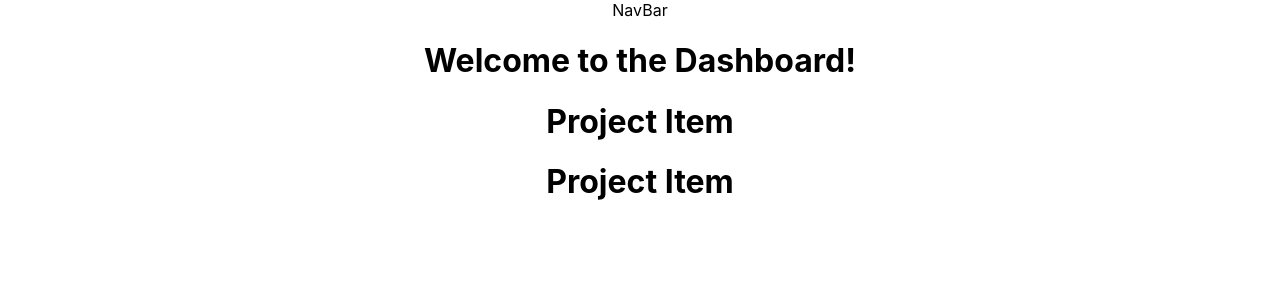
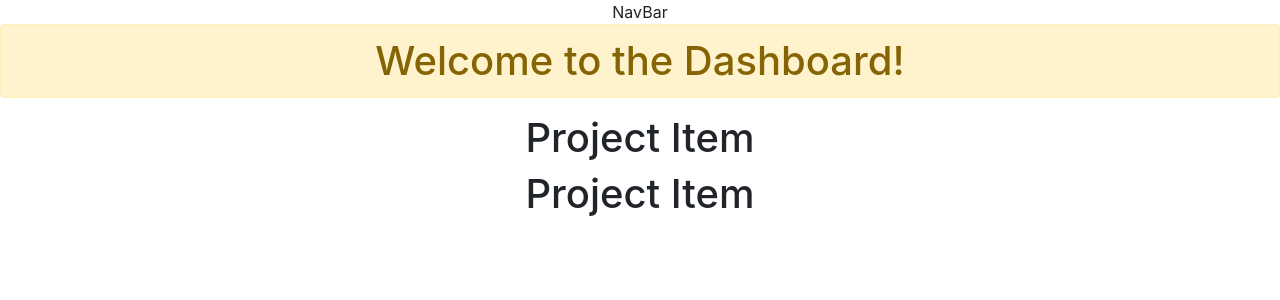
Before and after one commit to lunizzodessa/ppmtool, a React (Create React App) app in the folder ppmtool-react-client/: page / in a window 1280 px wide. Shown: the top 300 px of the page. Built offline with nearby package versions, Linux system fonts and the light colour scheme.

Commit message:
Branch14

```diff
--- a/ppmtool-react-client/package.json
+++ b/ppmtool-react-client/package.json
@@ -6,6 +6,7 @@
     "@testing-library/jest-dom": "^5.17.0",
     "@testing-library/react": "^13.4.0",
     "@testing-library/user-event": "^13.5.0",
+    "bootstrap": "^4.1.3",
     "react": "^18.3.1",
     "react-dom": "^18.3.1",
     "react-scripts": "5.0.1",
--- a/ppmtool-react-client/src/App.js
+++ b/ppmtool-react-client/src/App.js
@@ -1,6 +1,7 @@
 import './App.css';
 import Dasboard from './component/Dasboard';
 import Header from './component/Layout/Header';
+import 'bootstrap/dist/css/bootstrap.min.css';
 
 function App() {
   return (
--- a/ppmtool-react-client/src/component/Dasboard.js
+++ b/ppmtool-react-client/src/component/Dasboard.js
@@ -5,7 +5,7 @@
   render() {
     return (
         <div>
-            <h1>Welcome to the Dashboard!</h1>
+            <h1 className='alert alert-warning'>Welcome to the Dashboard!</h1>
             <ProjectItem />
             <ProjectItem />
         </div>
```
Also changed, not shown: 1 other file (tests, documents, lock files or other folders).
